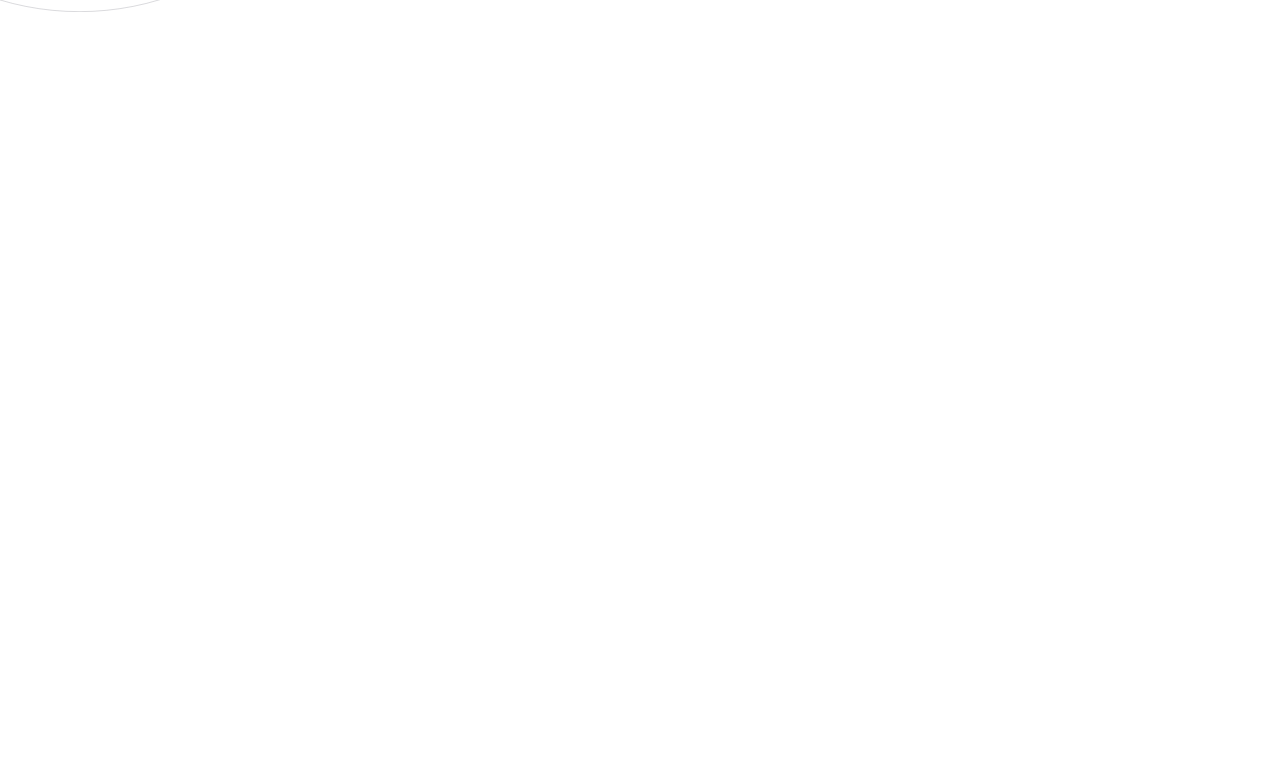
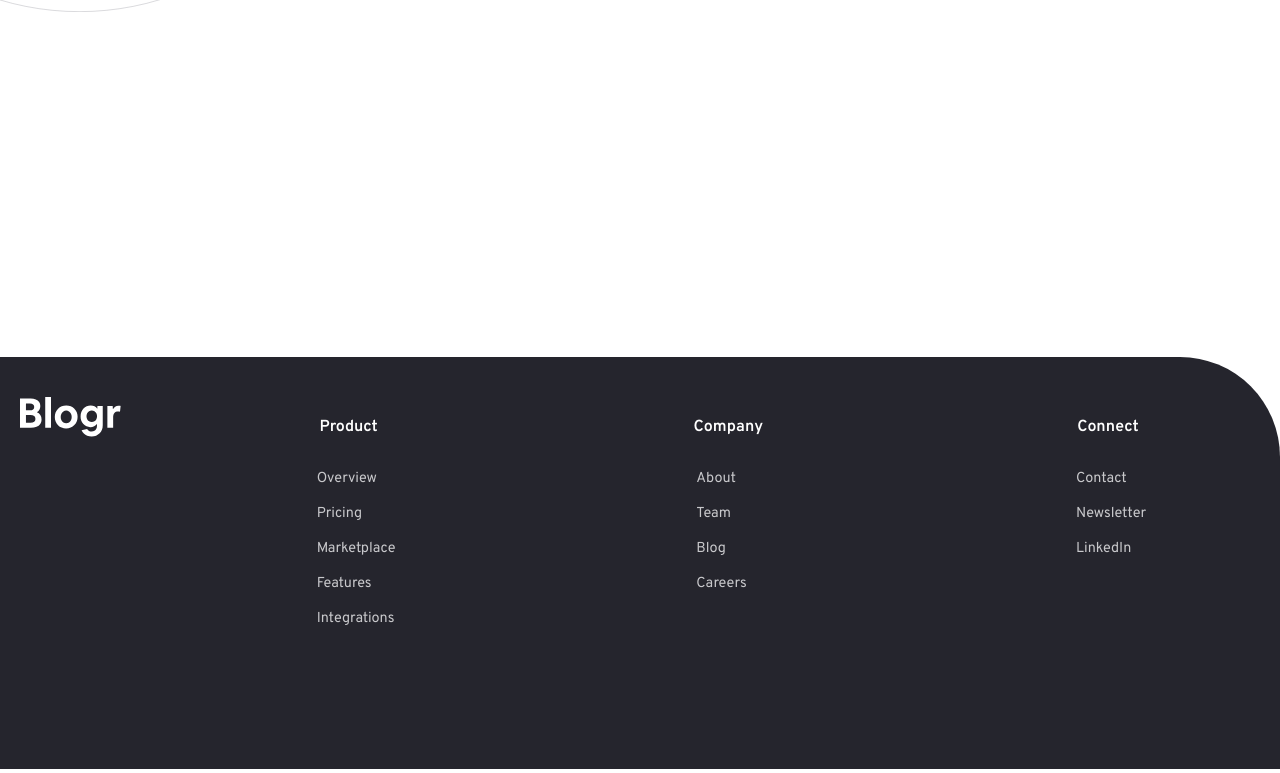
Before and after one commit to olad5/blogr-landing-page, a React (Vite) app: page / in a window 1280 px wide. Shown: the part 2739-3512 px from the top of the page. Before the commit the page ends 3096 px from the top, so only its background shows below. Built offline with nearby package versions, Linux system fonts and the light colour scheme.

Commit message:
feat: add Footer component
- also added Footer styled component

```diff
--- a/src/App.tsx
+++ b/src/App.tsx
@@ -1,6 +1,8 @@
 import {ThemeProvider} from 'styled-components'
+
 /* Components */
 import Header from './components/Header'
+import Footer from './components/Footer'
 
 /* Styles */
 import {Container} from './components/styles/Container.styled'
@@ -43,7 +45,7 @@
         <InfrastructureSection>
           <div className='infrastructure'>
             <Container>
-              <Flex>
+              <Flex height='none'>
                 <Image src='./images/illustration-phones.svg' />
                 <div className='section-info'>
                   <h4>State of the Art Infrastructure</h4>
@@ -74,6 +76,8 @@
             </p>
           </StyledInfo>
         </OutroSection>
+
+        <Footer />
       </>
     </ThemeProvider>
   )
--- /dev/null
+++ b/src/components/Footer.tsx
@@ -0,0 +1,59 @@
+import {StyledFooter, Nav} from './styles/Footer.styled'
+import {Container} from './styles/Container.styled'
+import {Flex} from './styles/Flex.styled';
+
+
+const Footer: React.FC = () => (
+  <StyledFooter >
+    <Container>
+      <Nav>
+        <img src='./images/logo.svg' alt='' />
+        <div>
+          <Flex width='19rem' ai='center' fd='column' pds='3rem'>
+            <a href='#' className='nav-links'>Product </a>
+            <div className='other-links'>
+              <Flex fd='column' height='40vh' jc='flex-start' ai='center' width='10rem' pds='3rem'>
+                <a href='#'>Overview </a>
+                <a href='#'>Pricing </a>
+                <a href='#'>Marketplace</a>
+                <a href='#'>Features</a>
+                <a href='#'>Integrations</a>
+              </Flex>
+            </div>
+          </Flex>
+        </div>
+
+        <div>
+          <Flex width='19rem' ai='center' fd='column' pds='3rem'>
+            <a href='#' className='nav-links'>Company </a>
+            <div className='other-links'>
+              <Flex fd='column' height='40vh' jc='flex-start' ai='center' width='10rem' pds='3rem'>
+                <a href='#'>About </a>
+                <a href='#'>Team </a>
+                <a href='#'>Blog</a>
+                <a href='#'>Careers</a>
+              </Flex>
+            </div>
+          </Flex>
+        </div>
+
+        <div>
+          <Flex width='19rem' ai='center' fd='column' pds='3rem'>
+            <a href='#' className='nav-links'>Connect</a>
+            <div className='other-links'>
+              <Flex fd='column' height='40vh' jc='flex-start' ai='center' width='10rem' pds='3rem'>
+                <a href='#'>Contact </a>
+                <a href='#'>Newsletter </a>
+                <a href='#'>LinkedIn</a>
+              </Flex>
+            </div>
+          </Flex>
+        </div>
+
+      </Nav>
+    </Container>
+  </StyledFooter >
+
+);
+
+export default Footer;
--- a/src/components/styles/Flex.styled.ts
+++ b/src/components/styles/Flex.styled.ts
@@ -1,11 +1,22 @@
 import styled from 'styled-components'
 
-export const Flex = styled.div`
+interface IProps {
+  fd?: string;
+  width?: string;
+  height?: string;
+  jc?: string;
+  ai?: string;
+  pds?: string;
+}
+
+export const Flex = styled.div<IProps>`
   display: flex;
-  justify-content: space-between;
-
-  & > div {
-    flex: 1;
-  }
+  justify-content: ${(props) => props.jc || 'space-between'};
+  align-items: ${(props) => props.ai || ' stretch'};
+  flex-direction: ${(props) => props.fd || 'row'};
+  height: ${(props) => props.height || 0};
+  width: ${(props) => props.width || ''};
+  padding-left: ${(props) => props.pds || '0'};
+  padding-right: ${(props) => props.pds || '0'};
 
 `
--- /dev/null
+++ b/src/components/styles/Footer.styled.ts
@@ -0,0 +1,45 @@
+import styled from 'styled-components'
+
+export const StyledFooter = styled.footer`
+  background: ${({theme}) => theme.palette.neutral.veryDarkBlackBlue};
+  padding: 40px 0;
+  background-position: 20% 52%, 100%;
+  background-size: 210%, 100%;
+  height: 51.5vh;
+  border-top-right-radius:100px;
+`
+
+export const Nav = styled.nav`
+  display: flex;
+  align-items: center;
+  justify-content: space-between;
+  margin-bottom: 40px;
+
+    &   a {
+      text-decoration: none;
+    }
+
+  & > div {
+    display: flex;
+  }
+
+  .nav-links {
+      font-size: 1rem;
+      color: ${(props) => props.color || props.theme.palette.secondary.contrastText};
+      font-weight: 600;
+      margin-top:0;
+  }
+
+  .other-links {
+        margin-top:1.0rem;
+
+    & a {
+        font-size: 0.9rem;
+        margin-top:1.0rem;
+        text-align:left;
+        width:100%;
+        color: ${(props) => props.color || props.theme.palette.neutral.grayishBlue};
+        font-weight: 400;
+    }
+  }
+`
```
